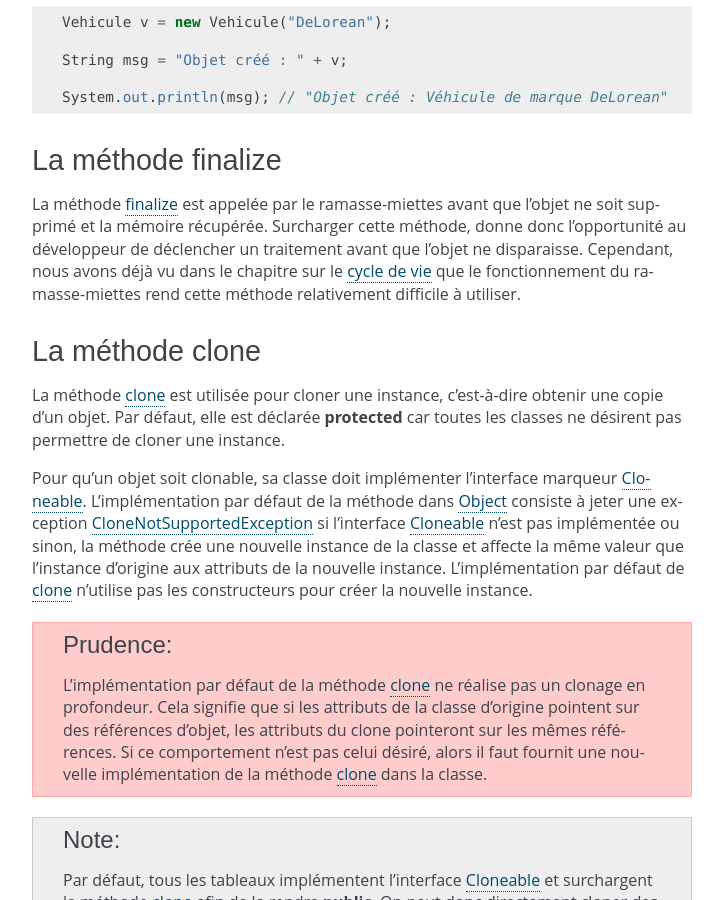
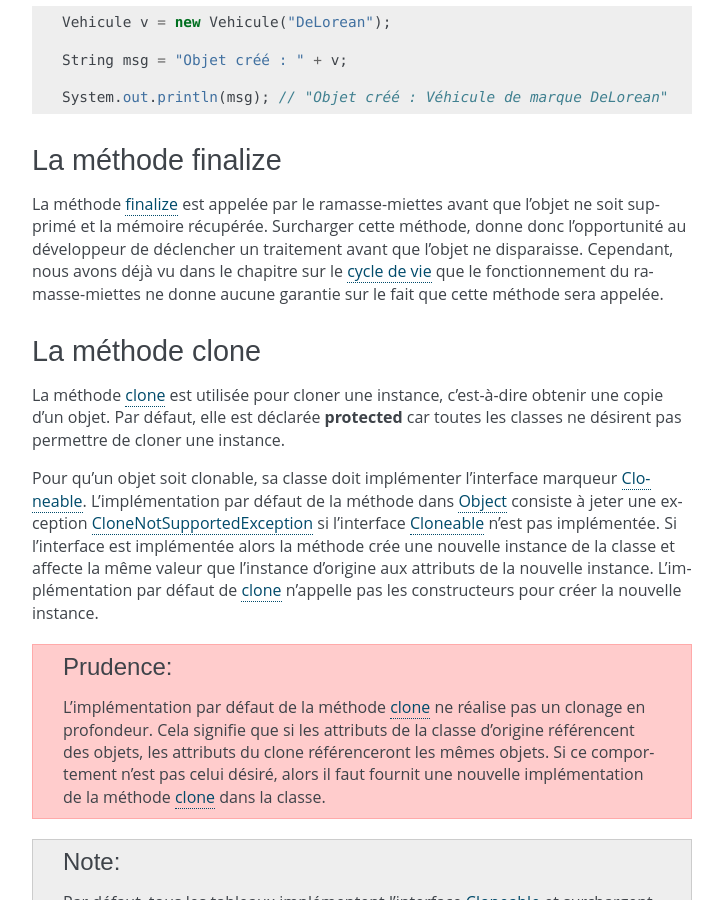
Before and after one commit to lanaflonPerso/cours-java-web, a Sphinx documentation site: the page built from source/la_classe_object.rst, in a window 1280 px wide and 900 px high, scrolled down 4948 px. Shown: the whole window, without its empty margins (398-1121 px from the left). Built offline with Sphinx 7.4.7, drawn with Linux system fonts in a browser that asks for light colours; formulas are drawn with MathJax 3; some of the changed text lies outside the part shown.

Commit message:
corrections

```diff
--- a/source/la_classe_object.rst
+++ b/source/la_classe_object.rst
@@ -282,8 +282,8 @@ La méthode finalize_ est appelée par le ramasse-miettes avant que l'objet ne s
 supprimé et la mémoire récupérée. Surcharger cette méthode, donne donc l'opportunité
 au développeur de déclencher un traitement avant que l'objet ne disparaisse.
 Cependant, nous avons déjà vu dans le chapitre sur le :ref:`cycle de vie <cycle_de_vie_finalize>`
-que le fonctionnement du ramasse-miettes rend cette méthode relativement
-difficile à utiliser.
+que le fonctionnement du ramasse-miettes ne donne aucune garantie sur le fait
+que cette méthode sera appelée.
 
 La méthode clone
 ****************
@@ -295,17 +295,18 @@ classes ne désirent pas permettre de cloner une instance.
 Pour qu'un objet soit clonable, sa classe doit implémenter l'interface marqueur
 Cloneable_. L'implémentation par défaut de la méthode dans Object_ consiste à jeter
 une exception CloneNotSupportedException_ si l'interface Cloneable_ n'est pas
-implémentée ou sinon, la méthode crée une nouvelle instance de la classe et affecte
+implémentée. Si l'interface est implémentée alors la méthode crée une nouvelle
+instance de la classe et affecte
 la même valeur que l'instance d'origine aux attributs de la nouvelle instance.
-L'implémentation par défaut de clone_ n'utilise pas les constructeurs pour créer
+L'implémentation par défaut de clone_ n'appelle pas les constructeurs pour créer
 la nouvelle instance.
 
 .. caution ::
 
   L'implémentation par défaut de la méthode clone_ ne réalise pas un clonage
   en profondeur. Cela signifie que si les attributs de la classe d'origine
-  pointent sur des références d'objet, les attributs du clone pointeront sur
-  les mêmes références. Si ce comportement n'est pas celui désiré, alors il
+  référencent des objets, les attributs du clone référenceront les mêmes objets.
+  Si ce comportement n'est pas celui désiré, alors il
   faut fournit une nouvelle implémentation de la méthode clone_ dans la classe.
 
 .. note ::
```
Also changed, not shown: other parts of source/la_classe_object.rst (+7 -7 lines).
